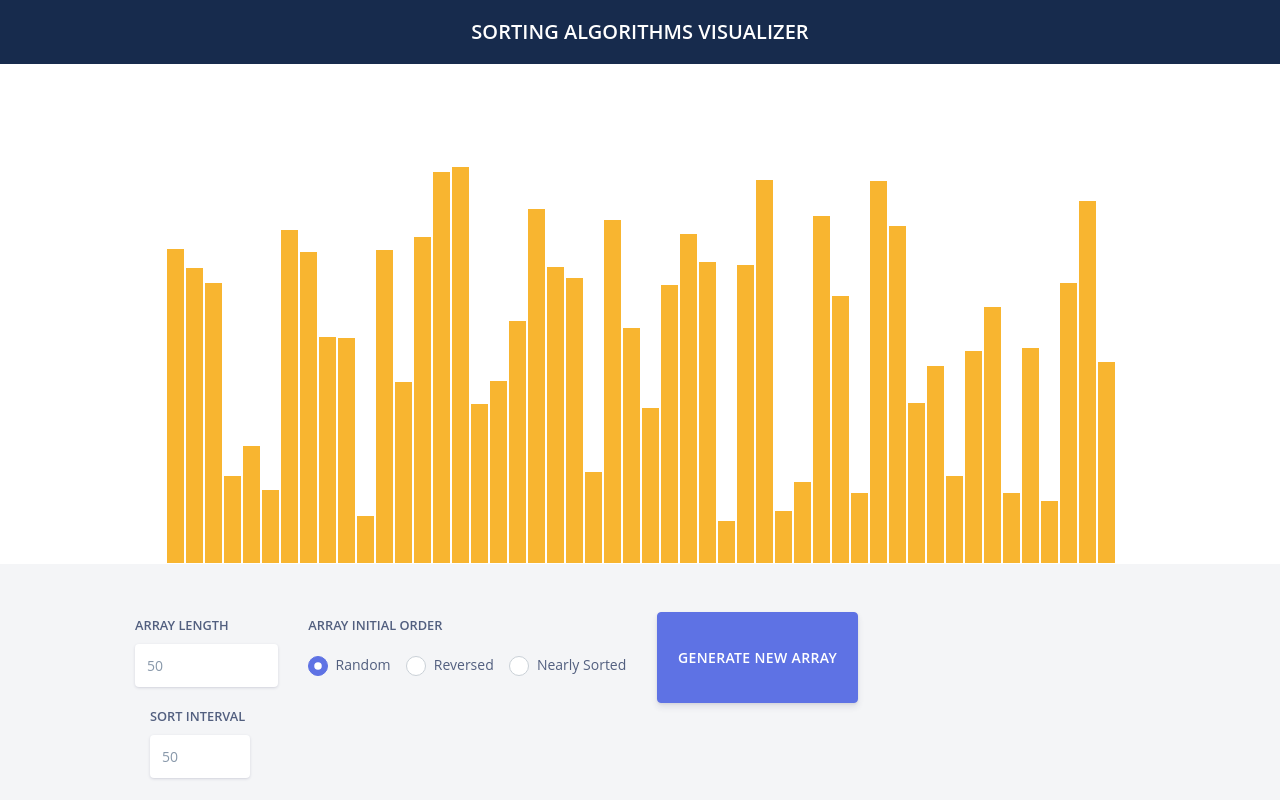
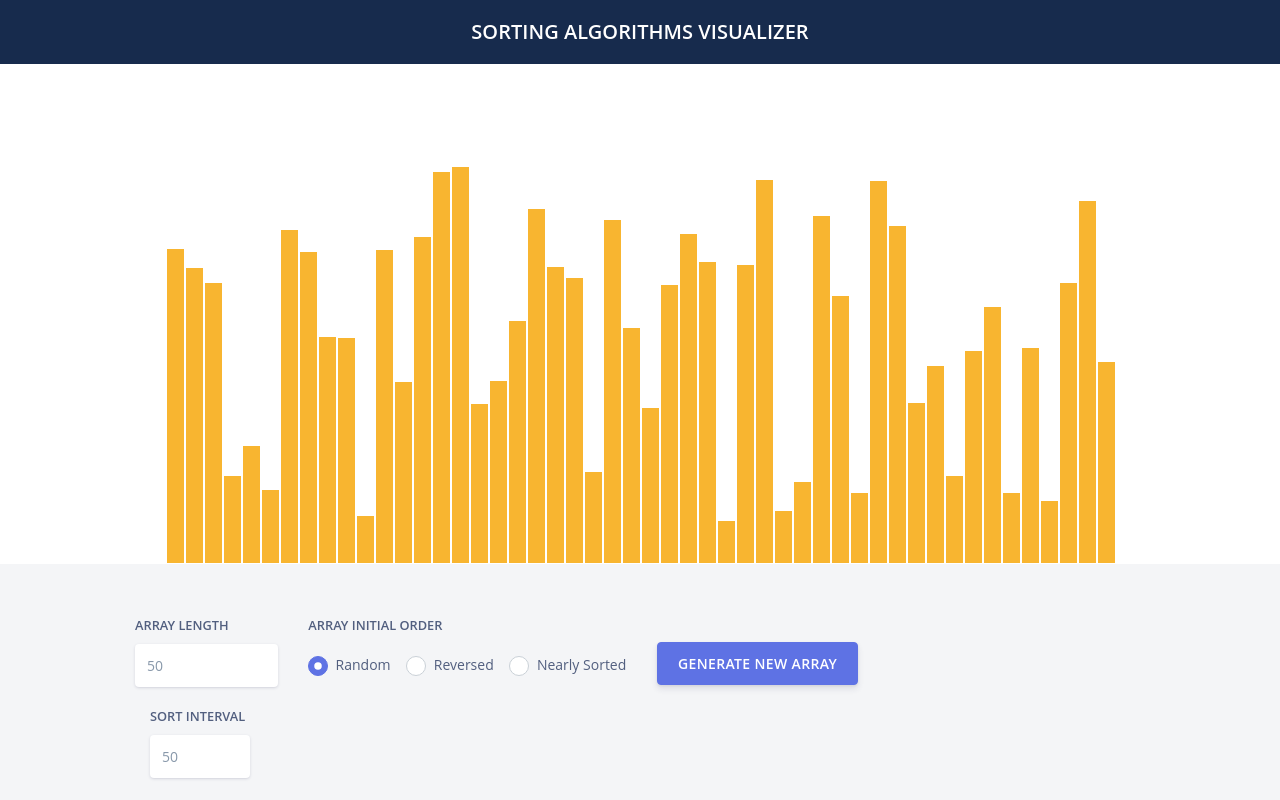
Before and after one commit to MohamedMahmoudHassan/Sorting-Algorithms-Visualizer, a React (Create React App) app: page / in a window 1280 px wide. Shown: the top 800 px of the page. Built offline with nearby package versions, Linux system fonts and the light colour scheme.

Commit message:
Add margin to action buttons

```diff
--- a/src/components/actionButton.jsx
+++ b/src/components/actionButton.jsx
@@ -2,9 +2,11 @@ import React from "react";
 
 const ActionButton = ({ handleClick, label, ...rest }) => {
   return (
-    <button className="btn btn-primary" onClick={handleClick} {...rest}>
-      {label}
-    </button>
+    <div style={{ marginTop: 30 }}>
+      <button className="btn btn-primary" onClick={handleClick} {...rest}>
+        {label}
+      </button>
+    </div>
   );
 };
 
```
